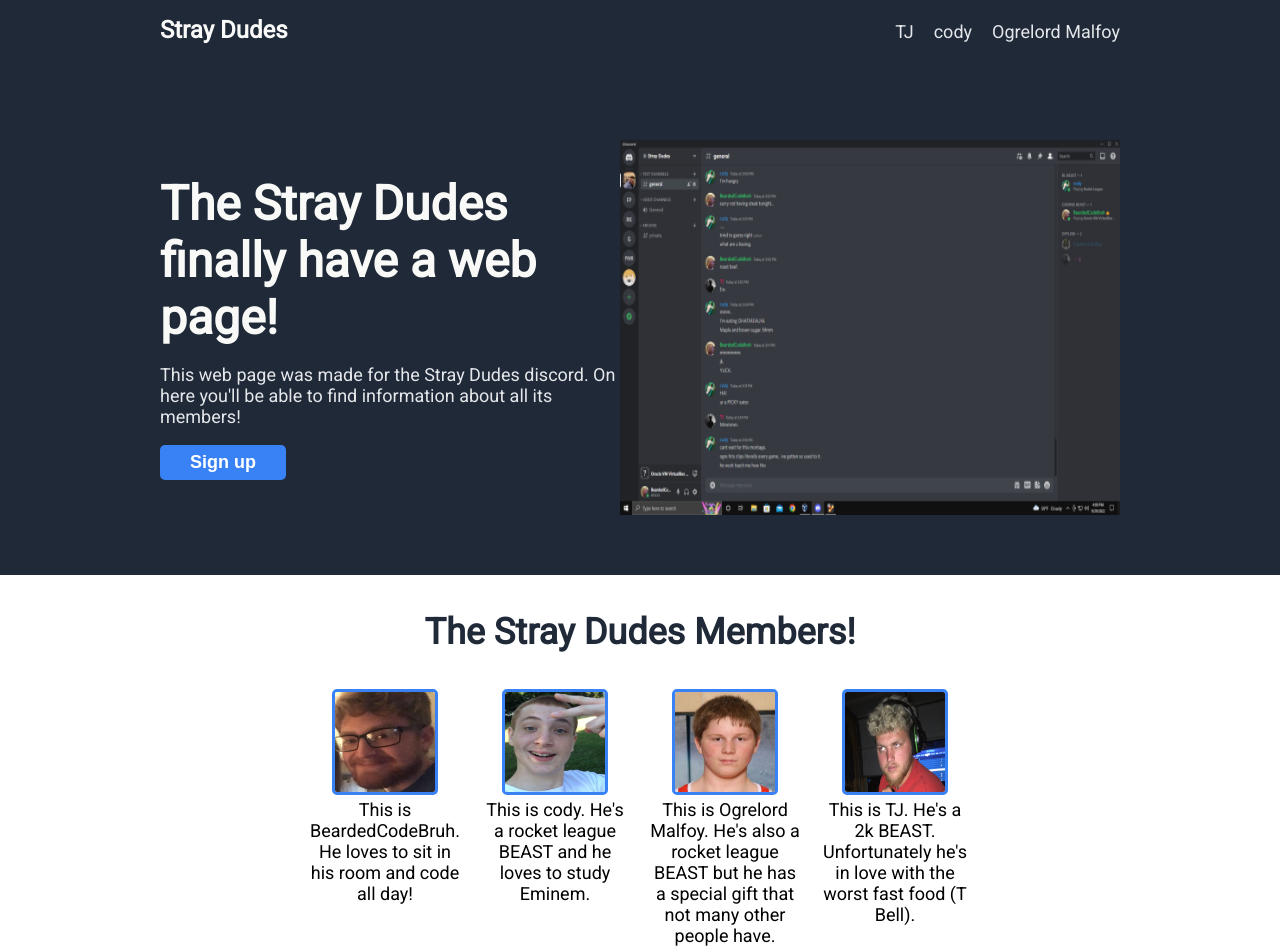
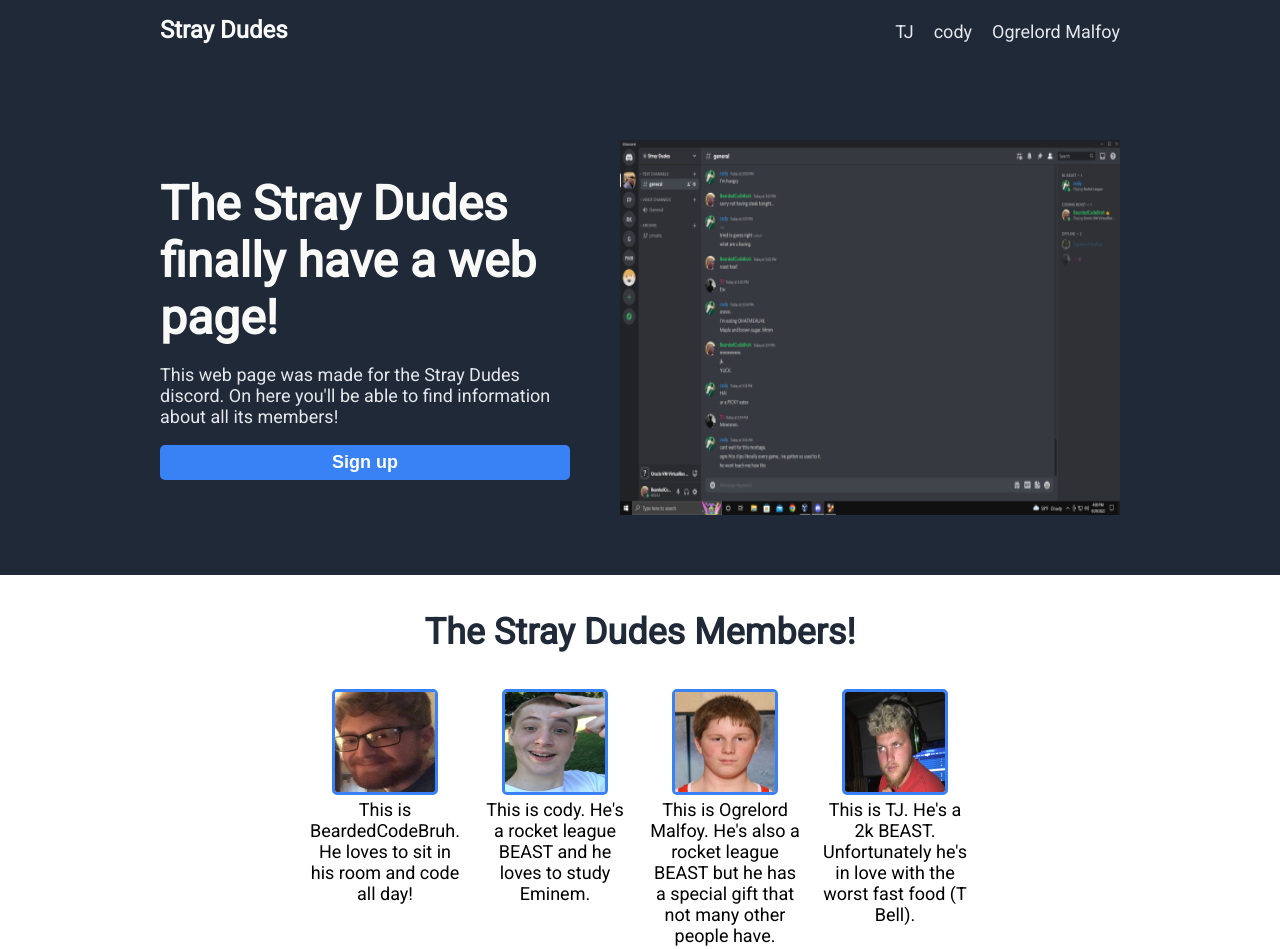
Before and after one commit to ksum69/Landing-Page, a plain HTML site: page index.html in a window 1280 px wide. Shown: the top 949 px of the page. Drawn offline with Linux system fonts and the light colour scheme.

Commit message:
Change hero to flex display and column

```diff
--- a/style.css
+++ b/style.css
@@ -41,6 +41,9 @@ h1 {
 
 .hero {
     text-align: left;
+    display: flex;
+    flex-direction: column;
+    margin-right: 50px;
 }
 
 h2 {
```
